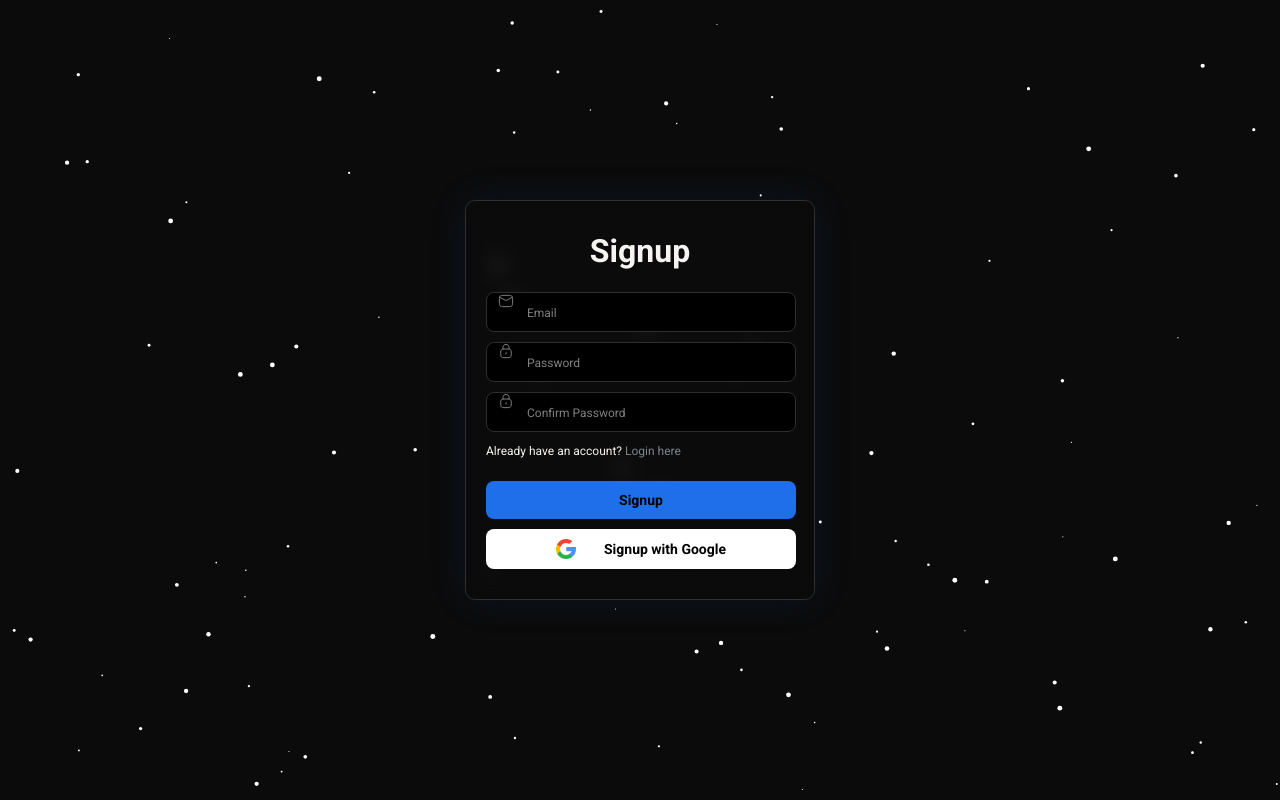
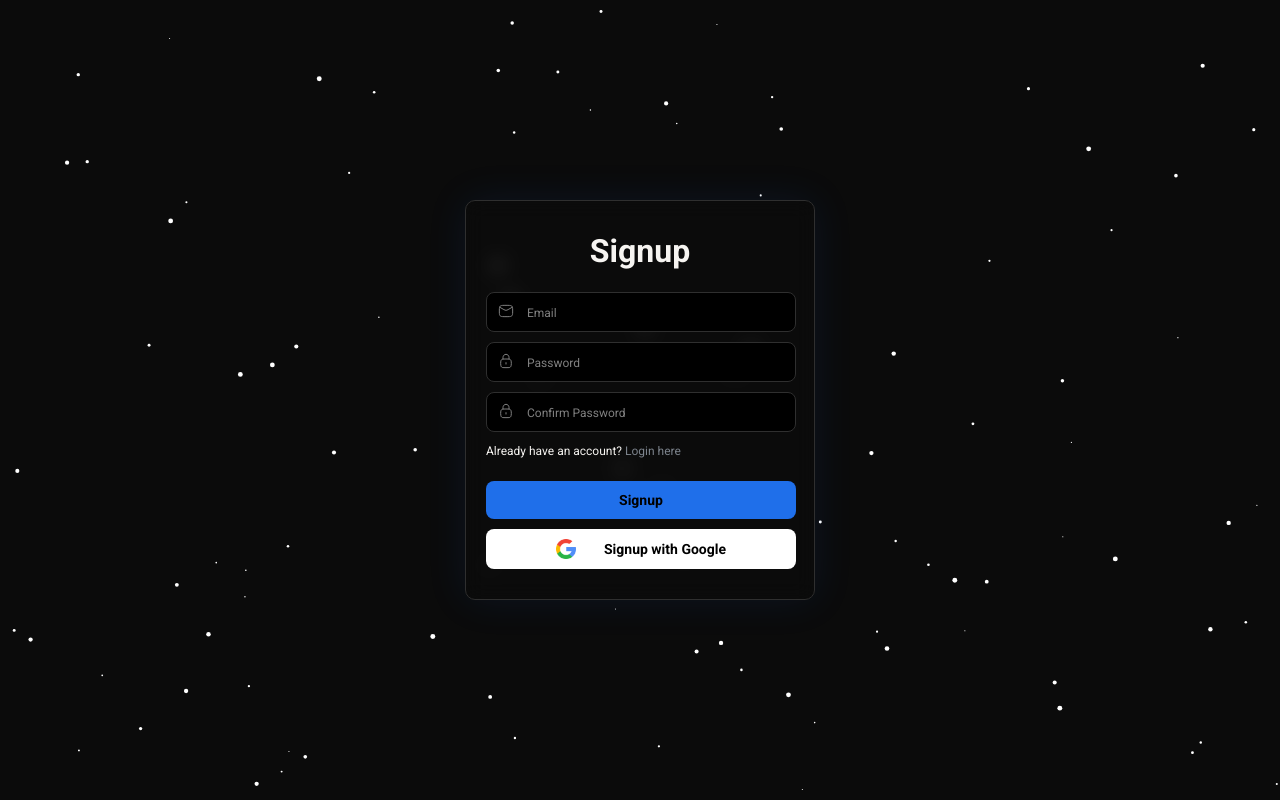
Before and after one commit to anishNagula/Travel_Diary, a React (Vite) app in the folder frontend/: page /signup in a window 1280 px wide. Built offline with nearby package versions, Linux system fonts and the light colour scheme; no server answers.

Commit message:
fixed signup error message issue

```diff
--- a/frontend/src/pages/Signup/signup.css
+++ b/frontend/src/pages/Signup/signup.css
@@ -66,7 +66,7 @@ body {
 .signup-email-icon {
   position: absolute;
   left: 30px;
-  top: 100px;
+  top: 110px;
   transform: translateY(-50%);
   color: #888;
   height: 16px;
@@ -76,7 +76,7 @@ body {
 .signup-password-icon-1, .signup-password-icon-2 {
   position: absolute;
   left: 30px;
-  top: 150px;
+  top: 160px;
   transform: translateY(-50%);
   color: #888;
   height: 16px;
@@ -84,7 +84,7 @@ body {
 }
 
 .signup-password-icon-2 {
-  top: 200px;
+  top: 210px;
 }
 
 .signup-error-text {
```
